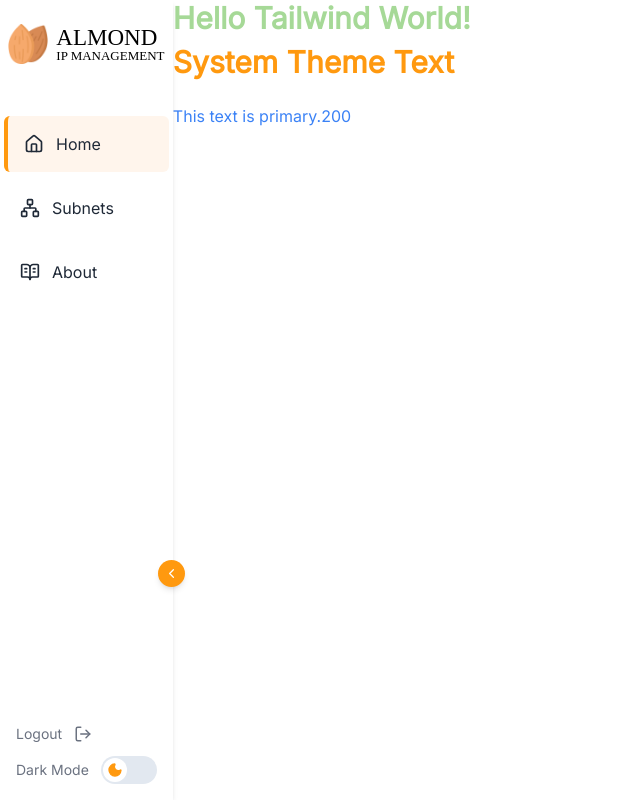
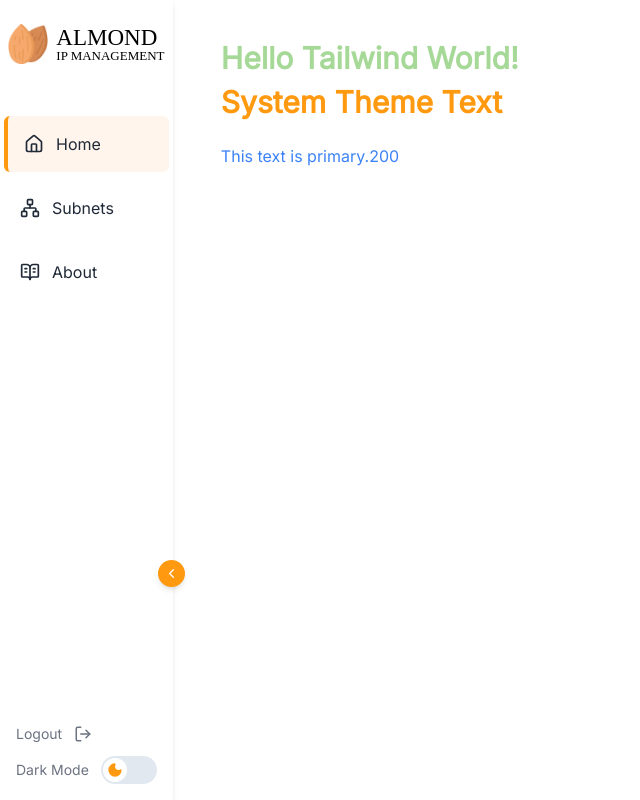
Before and after one commit to random551923/almond-ipam, a React (Vite) app: page / in a window 1280 px wide. Shown: the whole page, without its empty margins (0-640 px from the left). Built offline with nearby package versions, Linux system fonts and the light colour scheme; a web font is replaced by a local one.

Commit message:
fix: border color

```diff
--- a/src/App.tsx
+++ b/src/App.tsx
@@ -6,7 +6,7 @@ function App() {
   return (
     <div className='flex'>
       <Sidebar />
-      <main className='w-full h-full'>
+      <main className='w-full h-full px-12 py-10'>
 
         <h1 className="text-3xl font-bold text-address-free mb-2">
           Hello Tailwind World!
--- a/src/features/Sidebar/SidebarItem.tsx
+++ b/src/features/Sidebar/SidebarItem.tsx
@@ -7,10 +7,10 @@ export function SidebarItem({ icon, text, active }: { icon: React.ReactNode; tex
 
   return (
     <li className={cn(
-      "relative flex items-center p-4 my-2 text-md cursor-pointer rounded-md transition-all duration-500 text-sid-bar-primary-text hover:bg-sid-bar-haver-bg justify-start",
+      "relative flex items-center border-primary p-4 my-2 text-md cursor-pointer rounded-md transition-all duration-500 text-sid-bar-primary-text hover:bg-sid-bar-haver-bg justify-start",
       {
         "bg-sid-bar-active-bg ": active,
-        "border-l-4 border-primary": active && expanded,
+        "border-l-4 ": active && expanded,
         "gap-0 justify-center ": !expanded,
         "gap-3 justify-start ": expanded
       })}>
```
